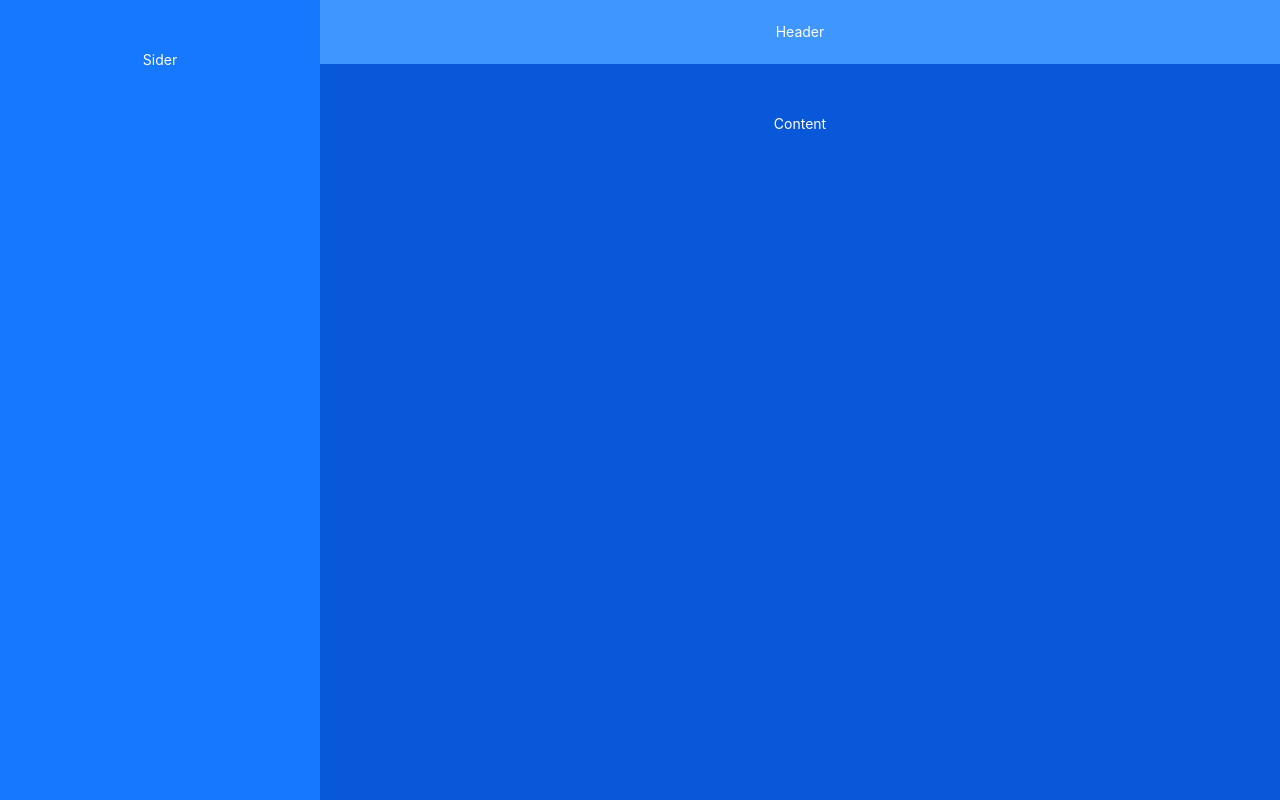
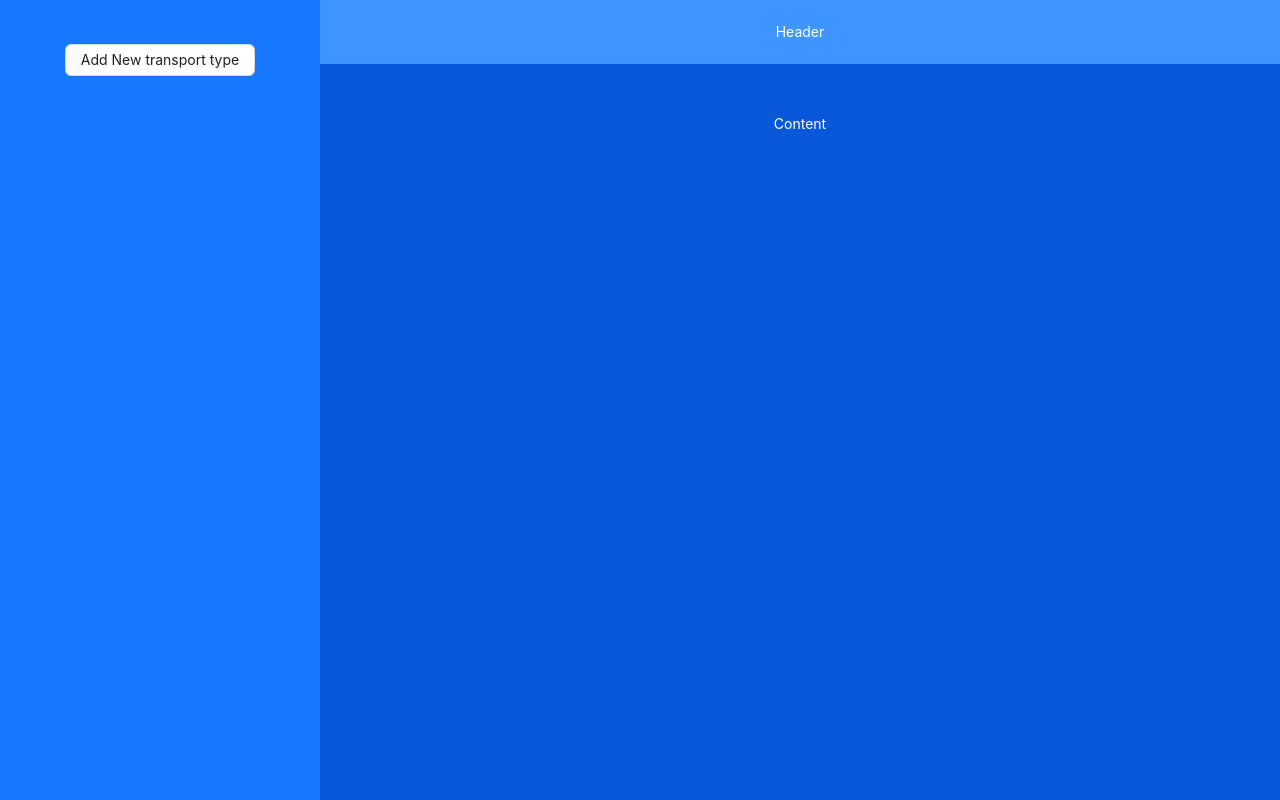
Before and after one commit to zlee007-Aaron/educational-tool, a React (Create React App) app: page / in a window 1280 px wide. Built offline with nearby package versions, Linux system fonts and the light colour scheme.

Commit message:
Basic side panel

```diff
--- a/src/Layout.js
+++ b/src/Layout.js
@@ -1,6 +1,9 @@
-import React, { useState } from 'react';
-import { Layout, Card, Space } from 'antd';
+import React, { useEffect, useState } from 'react';
+import { Button, Layout, Card, Space } from 'antd';
+import SidePanel from './SidePanel'
+
 const { Header, Footer, Sider, Content } = Layout;
+
 
 
 const headerStyle = {
@@ -31,35 +34,23 @@ const headerStyle = {
 
 
 
-function TransportItemDisplay(props){
-    return (<Card
-        title={props.name}
-        //extra={<a href="#">More</a>}
-        style={{
-          width: 260,
-        }}
-      >
-        <p>Card content</p>
-        <p>Card content</p>
-        <p>Card content</p>
-      </Card>)
-}
 
 
 function MainLayout(props) {
 
-    const [TransportList, SetTransportList] = useState([]);
+    const [transportList, setTransportList] = useState([]);
 
+    const AddToTransportList = (newItem) => {
+        console.log("odasufbjaiokjufbasdfbj");
+        const list = [...transportList];
+        list.push(newItem);
+        setTransportList(list);
+    }
 
     return (
         <Layout style={layoutStyle}>
           <Sider width="25%" style={siderStyle}>
-            Sider
-            <Space direction="vertical" size={12}>
-                {TransportList.length > 0 &&
-                    TransportList.map((TransportItem) => TransportItemDisplay(TransportItem))
-                }
-            </Space>
+            <SidePanel TransportList={transportList} AddToTransportList={AddToTransportList}/>
           </Sider>
           <Layout>
             <Header style={headerStyle}>Header</Header>
--- /dev/null
+++ b/src/SidePanel.js
@@ -0,0 +1,49 @@
+import React, { useEffect, useState } from 'react';
+import { Button, Card, Space } from 'antd';
+
+
+const TransportItemDisplay = (props) => (
+        <p key={props.i}> {props.name}</p>
+)
+
+
+function SidePanel(props) {
+
+    const [AddNewTransportItem, SetNewTransportItem] = useState(false);
+
+
+    const [transportList, setTransportList] = useState([]);
+
+    useEffect(() => {
+        console.log(props.TransportList);
+        if(Array.isArray(props.TransportList))
+            setTransportList(props.TransportList);
+      }, [props.TransportList]);
+
+    return (
+        <>
+        {!AddNewTransportItem &&
+            <>
+                {transportList.map((TransportItem, i) => TransportItemDisplay(TransportItem, i))}
+                <Button onClick={() =>{ SetNewTransportItem(true) }}>
+                    Add New transport type
+                </Button>
+            </>
+        }
+        {AddNewTransportItem &&
+            <div>
+                <Button onClick={() =>{ props.AddToTransportList({name:'asdasd'}); SetNewTransportItem(false) }}>
+                    Add
+                </Button>
+                <Button onClick={() =>{ SetNewTransportItem(false) }}>
+                    Cancel
+                </Button>
+            </div>
+        }
+        </>
+)}
+
+
+
+
+export default SidePanel;
```
Also changed, not shown: public/manifest.json.
